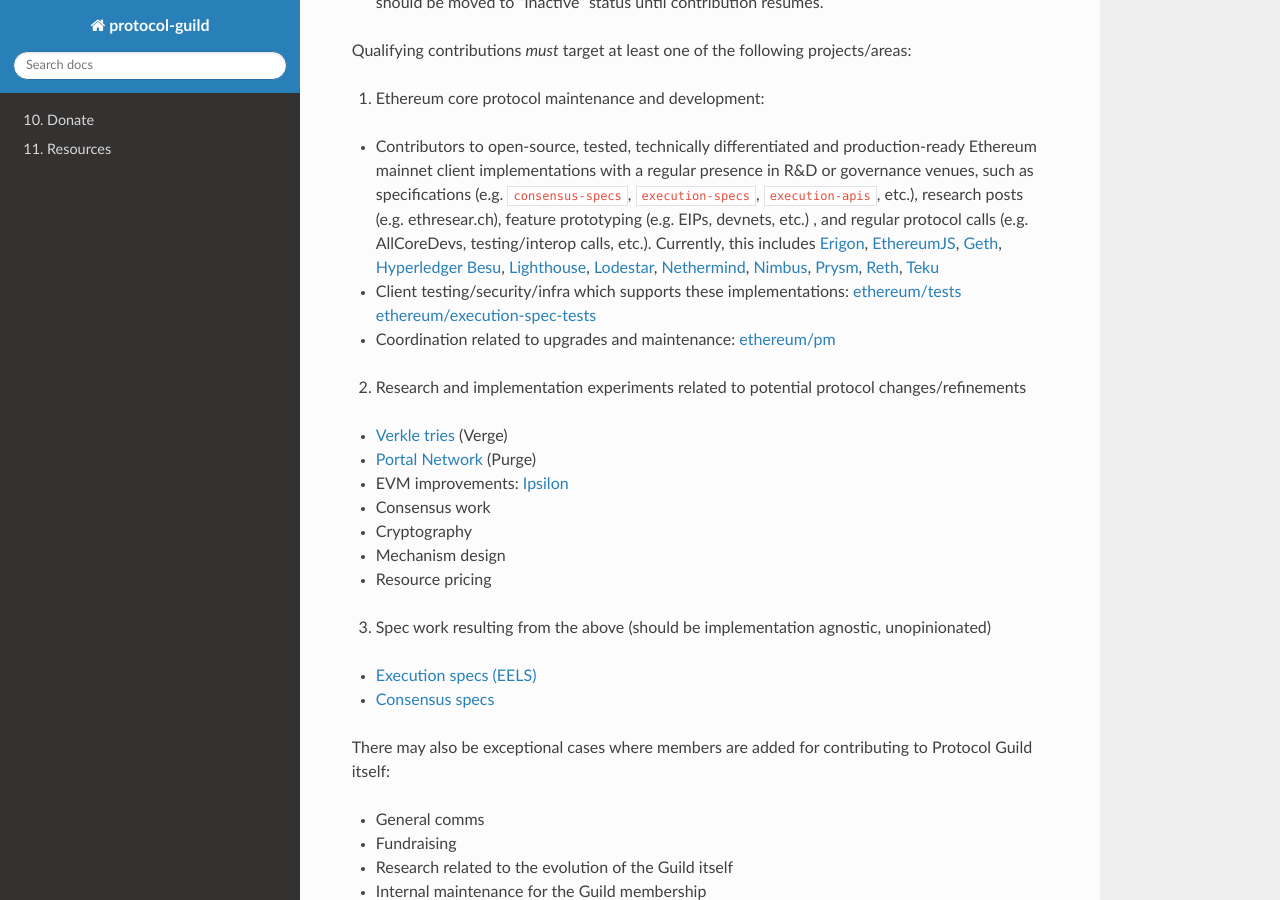
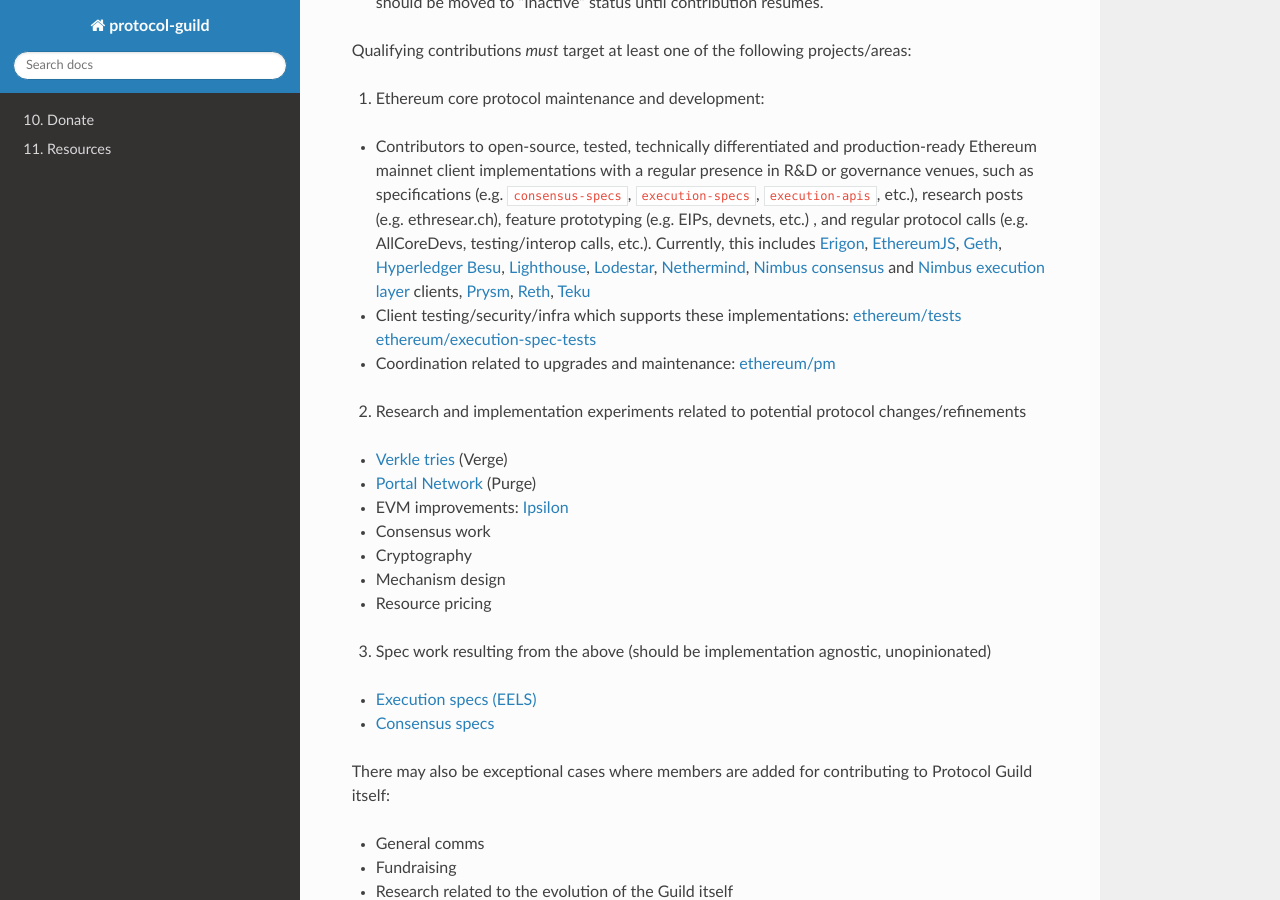
Before and after one commit to protocolguild/documentation, a Sphinx documentation site: the page built from docs/04-roles-expectations.md, in a window 1280 px wide and 900 px high, scrolled down 1483 px. Built offline with Sphinx 7.4.7 and the Read the Docs theme 2.0.0, drawn with Linux system fonts in a browser that asks for light colours; pages that are not in the unit, such as notebooks, are missing from menus.

Commit message:
Add Nimbus EL

```diff
--- a/docs/04-roles-expectations.md
+++ b/docs/04-roles-expectations.md
@@ -36,7 +36,7 @@
 
 1. Ethereum core protocol maintenance and development:
 
-- Contributors to open-source, tested, technically differentiated and production-ready Ethereum mainnet client implementations with a regular presence in R&D or governance venues, such as specifications (e.g. `consensus-specs`, `execution-specs`, `execution-apis`, etc.), research posts (e.g. ethresear.ch), feature prototyping (e.g. EIPs, devnets, etc.) , and regular protocol calls (e.g. AllCoreDevs, testing/interop calls, etc.). Currently, this includes [Erigon](https://github.com/ledgerwatch/erigon), [EthereumJS](https://github.com/ethereumjs),  [Geth](https://github.com/ethereum/go-ethereum), [Hyperledger Besu](https://github.com/hyperledger/besu), [Lighthouse](https://github.com/sigp/lighthouse), [Lodestar](https://github.com/ChainSafe/lodestar), [Nethermind](https://github.com/NethermindEth/nethermind), [Nimbus](https://github.com/status-im/nimbus-eth2), [Prysm](https://github.com/prysmaticlabs/prysm), [Reth](https://github.com/paradigmxyz/reth), [Teku](https://github.com/ConsenSys/teku)
+- Contributors to open-source, tested, technically differentiated and production-ready Ethereum mainnet client implementations with a regular presence in R&D or governance venues, such as specifications (e.g. `consensus-specs`, `execution-specs`, `execution-apis`, etc.), research posts (e.g. ethresear.ch), feature prototyping (e.g. EIPs, devnets, etc.) , and regular protocol calls (e.g. AllCoreDevs, testing/interop calls, etc.). Currently, this includes [Erigon](https://github.com/ledgerwatch/erigon), [EthereumJS](https://github.com/ethereumjs),  [Geth](https://github.com/ethereum/go-ethereum), [Hyperledger Besu](https://github.com/hyperledger/besu), [Lighthouse](https://github.com/sigp/lighthouse), [Lodestar](https://github.com/ChainSafe/lodestar), [Nethermind](https://github.com/NethermindEth/nethermind), [Nimbus consensus](https://github.com/status-im/nimbus-eth2) and [Nimbus execution layer](https://github.com/status-im/nimbus-eth1) clients, [Prysm](https://github.com/prysmaticlabs/prysm), [Reth](https://github.com/paradigmxyz/reth), [Teku](https://github.com/ConsenSys/teku)
 - Client testing/security/infra which supports these implementations: [ethereum/tests](https://github.com/ethereum/tests) [ethereum/execution-spec-tests](https://github.com/ethereum/execution-spec-tests)
 - Coordination related to upgrades and maintenance: [ethereum/pm](https://github.com/ethereum/pm)
 
```
